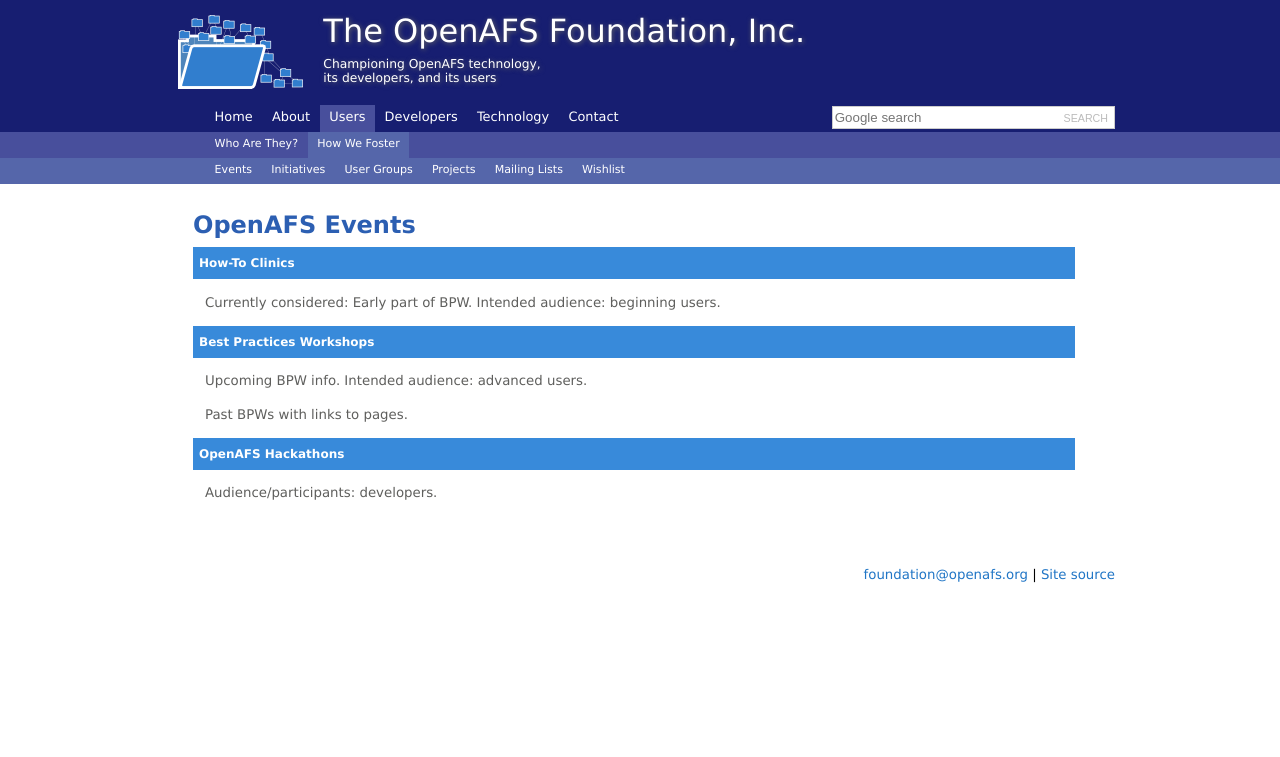
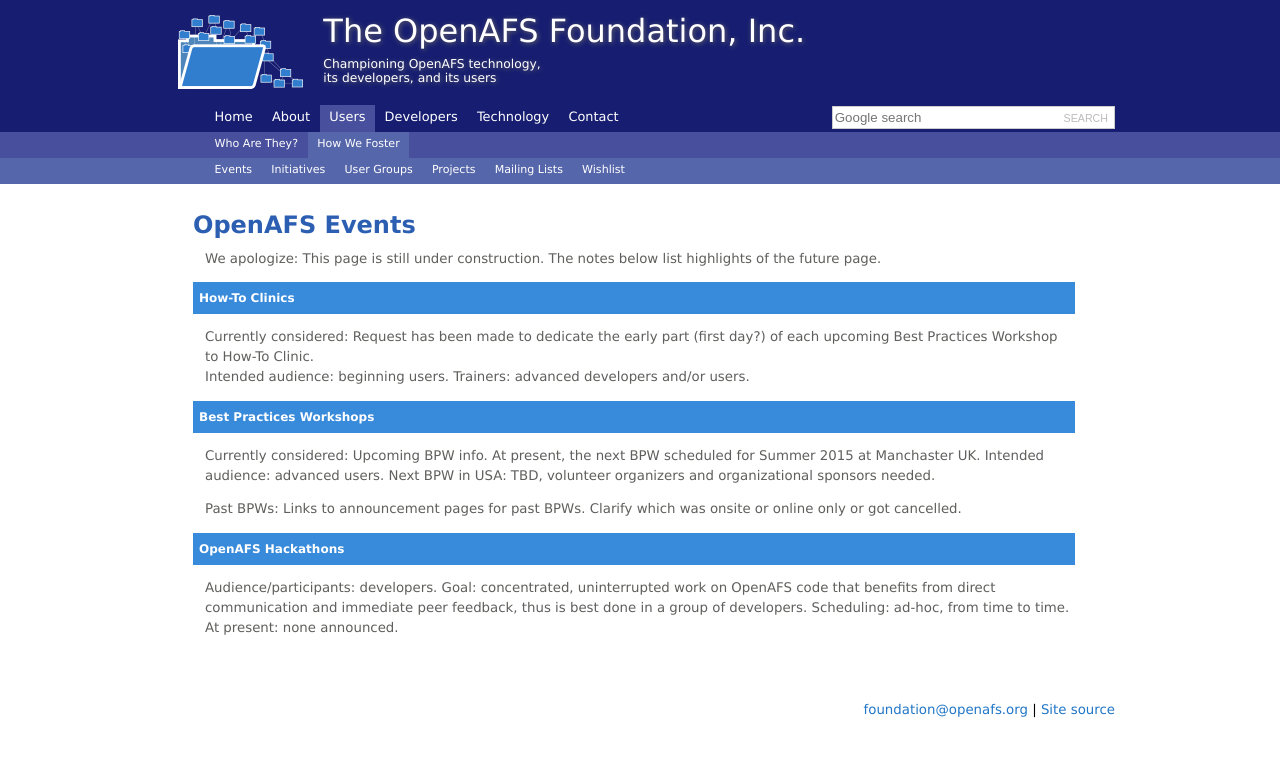
Before and after one commit to openafsfoundation/openafsfoundation.org, a Jekyll site: the page built from users/events/index.md, in a window 1280 px wide. Shown: the top 757 px of the page. Built offline with Jekyll 4.4.1, drawn with Linux system fonts in a browser that asks for light colours.

Commit message:
/devs/events
Construction text
bullet point description on How-To Clinics, BPWs, and Hackathons

```diff
--- a/users/events/index.md
+++ b/users/events/index.md
@@ -5,19 +5,25 @@
 
 ## OpenAFS Events ##
 
+We apologize: This page is still under construction.  The notes below list highlights of the future page.
+
 
 ### How-To Clinics ###
 
-Currently considered: Early part of BPW.  Intended audience: beginning users.
-
+Currently considered: Request has been made to dedicate the early part (first day?) of each upcoming Best Practices Workshop to How-To Clinic.
+Intended audience: beginning users.
+Trainers: advanced developers and/or users.
 
 ### Best Practices Workshops ###
 
-Upcoming BPW info.  Intended audience: advanced users.
+Currently considered:
+Upcoming BPW info.  At present, the next BPW scheduled for Summer 2015 at Manchaster UK.  Intended audience: advanced users.  Next BPW in USA: TBD, volunteer organizers and organizational sponsors needed.
 
-Past BPWs with links to pages.
-
+Past BPWs:
+Links to announcement pages for past BPWs. Clarify which was onsite or online only or got cancelled.
 
 ### OpenAFS Hackathons ###
 
-Audience/participants: developers.
+Audience/participants: developers. Goal: concentrated, uninterrupted work on OpenAFS code that benefits from direct communication and immediate peer feedback, thus is best done in a group of developers.
+Scheduling: ad-hoc, from time to time.
+At present: none announced.
```
